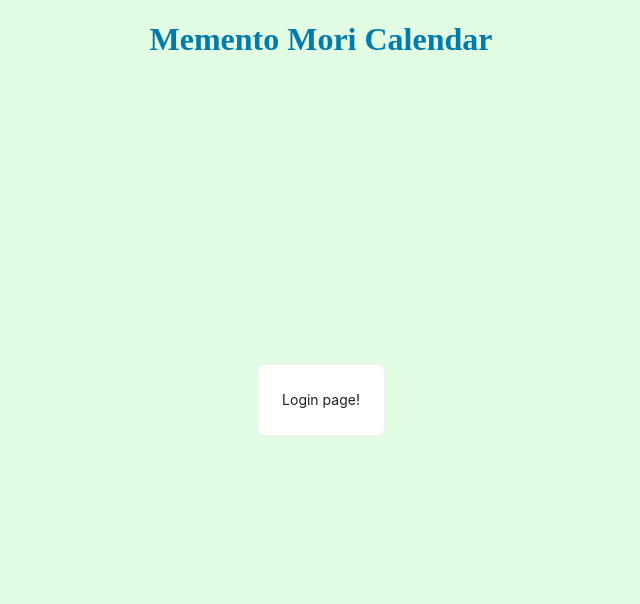
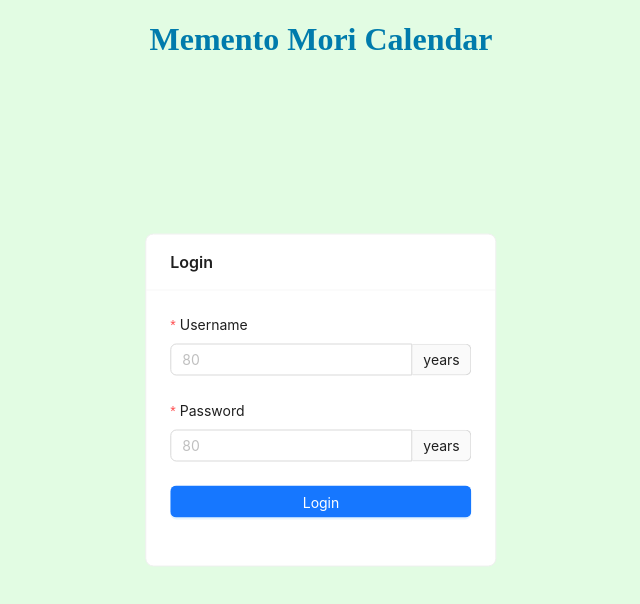
Before and after one commit to chessmadridista/memento-mori, a React (Create React App) app in the folder app/: page /login in a window 1280 px wide. Shown: the top 604 px of the page, without its empty margins (319-959 px from the left). Built offline with nearby package versions, Linux system fonts and the light colour scheme.

Commit message:
Add form details of login.

```diff
--- a/app/src/components/login/login.js
+++ b/app/src/components/login/login.js
@@ -1,11 +1,48 @@
 import styles from './login.module.css';
-import { Card } from 'antd';
+import { Card, Form, Input, Button } from 'antd';
 
 function Login() {
+    function onFinish() {
+        alert("Your form has been submitted.");
+    }
+
     return (
-        <Card className={ styles["card-login"] }>
-            Login page!
-        </Card>
+        <Card title="Login" className={ styles["card__login"] }>
+        <Form
+        className={ styles.form }
+        layout="vertical"
+        onFinish={ onFinish }>
+            <Form.Item
+                label="Username"
+                name="username"
+                rules={
+                    [
+                        {
+                            required: true,
+                            message: "Please enter your birth date.",
+                        },
+                    ]
+                }>
+                <Input type="text" className={ styles.input } addonAfter="years" placeholder="80" />
+            </Form.Item>
+            <Form.Item
+                label="Password"
+                name="password"
+                rules={
+                    [
+                        {
+                            required: true,
+                            message: "Please enter age at your death.",
+                        },
+                    ]
+                }>
+                <Input type="password" className={ styles.input } addonAfter="years" placeholder="80" />
+            </Form.Item>
+            <Form.Item>
+                <Button type="primary" htmlType="submit" block>Login</Button>
+            </Form.Item>
+        </Form>
+    </Card>
     );
 }
 
--- a/app/src/components/login/login.module.css
+++ b/app/src/components/login/login.module.css
@@ -1,4 +1,4 @@
-.card-login {
+.card__login {
     position: absolute;
     top: 50%;
     left: 50%;
```
